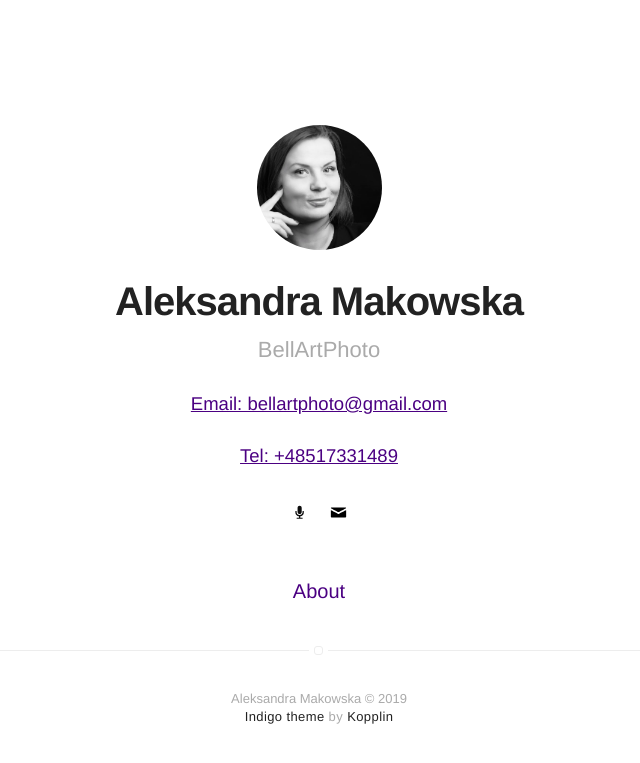
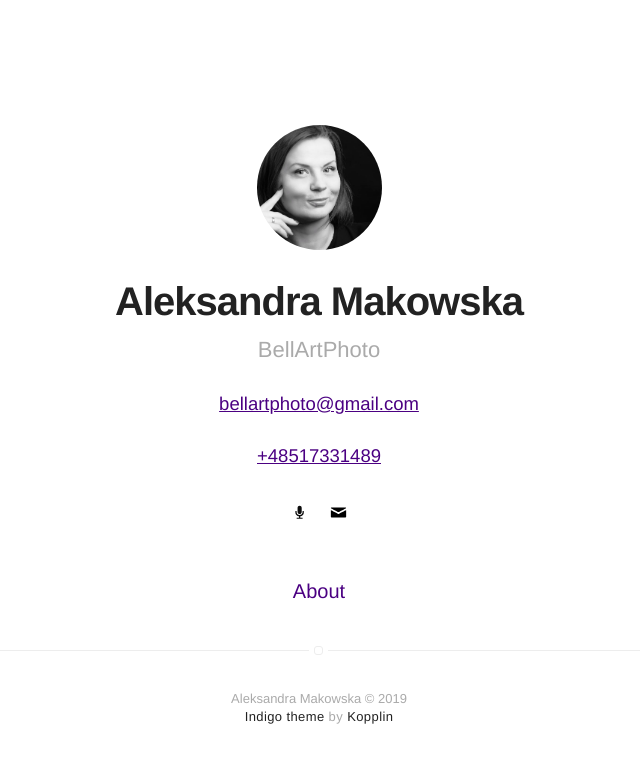
Before and after one commit to themakowska/themakowska.github.io, a Jekyll site: the page built from index.html, in a window 1280 px wide. Shown: the top 763 px of the page, without its empty margins (321-961 px from the left). Built offline with Jekyll 4.4.1, drawn with Linux system fonts in a browser that asks for light colours.

Commit message:
update titles of email/tel

```diff
--- a/_includes/header.html
+++ b/_includes/header.html
@@ -20,10 +20,10 @@
         <h2 class="description">{{ site.bio }}</h2>
         <!-- <h2 class="email">{{ site.email }}<a href="mailto:{{ site.email }}" target="_blank"></a></h2> -->
         <h2 class="email">
-            <a class="link" href="mailto:{{ site.email }}">Email: {{ site.email }}</a>
+            <a class="link" href="mailto:{{ site.email }}">{{ site.email }}</a>
         </h2>
         <h2 class="email">
-            <a class="link" href="tel:{{ site.tel }}">Tel: +{{ site.tel }}</a>
+            <a class="link" href="tel:{{ site.tel }}">+{{ site.tel }}</a>
         </h2>
 
         {% include social-links.html %}
```
